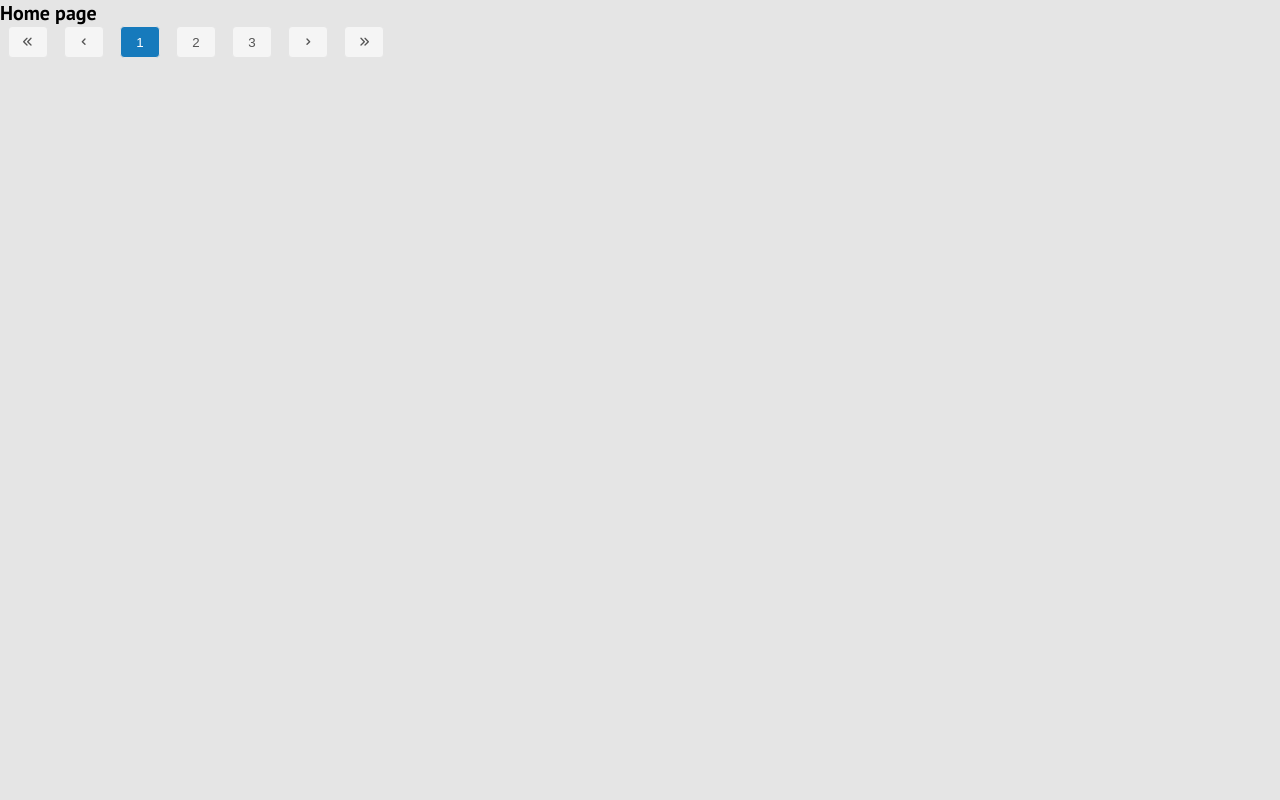
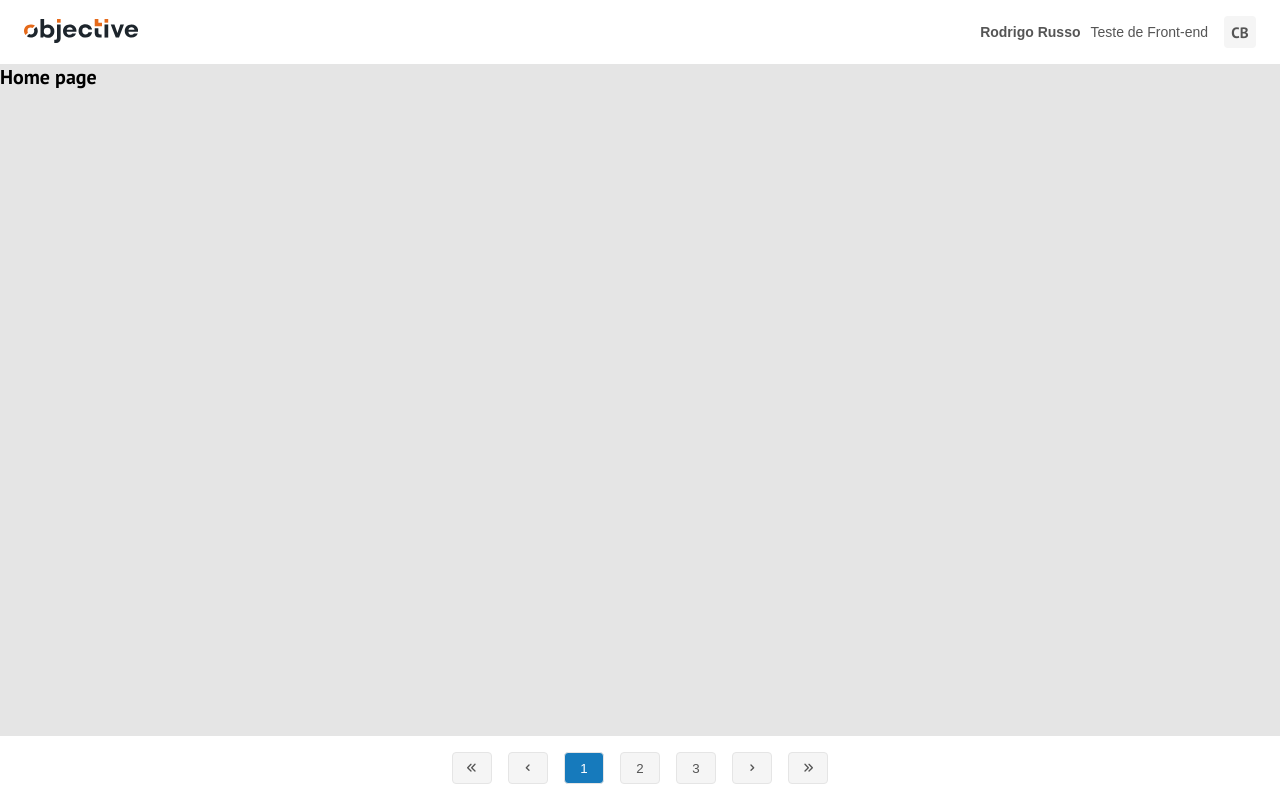
Before and after one commit to RussoFaccin/code-hero, a React (Create React App) app: page / in a window 1280 px wide. Built offline with nearby package versions, Linux system fonts and the light colour scheme; a web font is replaced by a local one.

Commit message:
First implementation

```diff
--- a/src/pages/Home/index.tsx
+++ b/src/pages/Home/index.tsx
@@ -1,12 +1,22 @@
 import * as React from "react";
-import { Pagination } from "components";
+import { Header, Pagination } from "components";
+import { Container, Footer } from "./styles";
 const Home = (): JSX.Element => {
   return (
     <>
-      <h1>Home page</h1>
-      <Pagination qtyItems={10} limit={3} onChange={(n) => console.log("PAGE", n)} />
+      <Header />
+      <Container>
+        <h1>Home page</h1>
+      </Container>
+      <Footer>
+        <Pagination
+          qtyItems={10}
+          limit={3}
+          onChange={(n) => console.log("PAGE", n)}
+        />
+      </Footer>
     </>
-    );
+  );
 };
 
 export default Home;
--- /dev/null
+++ b/src/pages/Home/styles.tsx
@@ -0,0 +1,15 @@
+import styled from "styled-components";
+import { Colors } from "shared/enum";
+
+export const Container = styled.main`
+    flex: 1;
+`;
+
+export const Footer = styled.footer`
+    width: 100%;
+    min-height: 64px;
+    background-color: ${Colors.WHITE};
+    display: flex;
+    justify-content: center;
+    align-items: center;
+`;
--- a/src/styles.ts
+++ b/src/styles.ts
@@ -25,5 +25,7 @@ export const GlobalStyle = createGlobalStyle`
          height: 100%;
          overflow: hidden auto;
          background-color: #E5E5E5;
+         display: flex;
+         flex-direction: column;
      }
 `;
```
Also changed, not shown: 1 other file (tests, documents, lock files or other folders).
